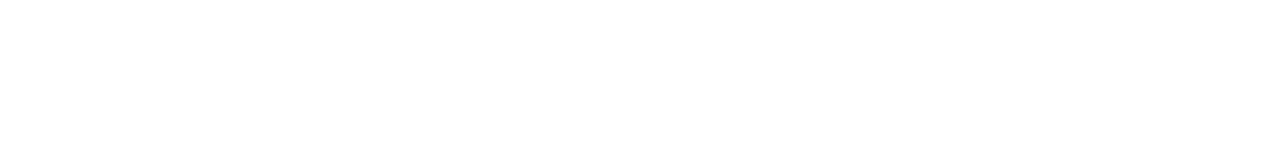
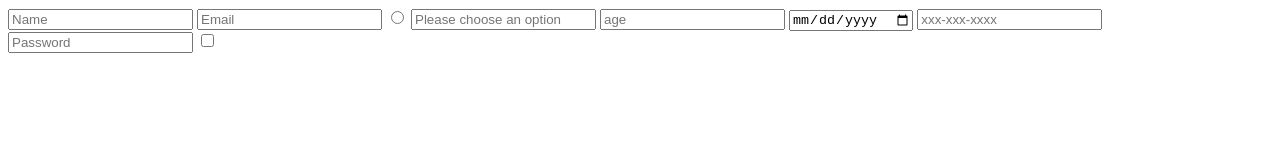
Before and after one commit to acciojob/signup-form-car-codergit-m, a website: page main.html in a window 1280 px wide. Drawn offline with Linux system fonts and the light colour scheme.

Commit message:
created a submission

```diff
--- a/main.html
+++ b/main.html
@@ -8,6 +8,17 @@
 
 <body>
 	<!-- the entire body must be written by student -->
+	<form>
+		<input type="text" required="Yes" id="name" placeholder="Name">
+		<input type="Email" required="Yes" id="email" placeholder="Email">
+		<input type="Radio" required="Yes" id="gender_m, gender_f">
+		<input type=="select" required="Yes" id="cars" placeholder="Please choose an option">
+		<input type="Number" required="Yes" id="age" placeholder="age">
+		<input type="Date" required="Yes" id="dob">
+		<input type="Tel" required="No" id="tel" placeholder="xxx-xxx-xxxx">
+		<input type="password" required="Yes" id="password" placeholder="Password" >
+		<input type="checkbox" required="Yes" id="tos">
+	</form>
     <script type="text/javascript" src="./script.js">
 </script>
 
```
